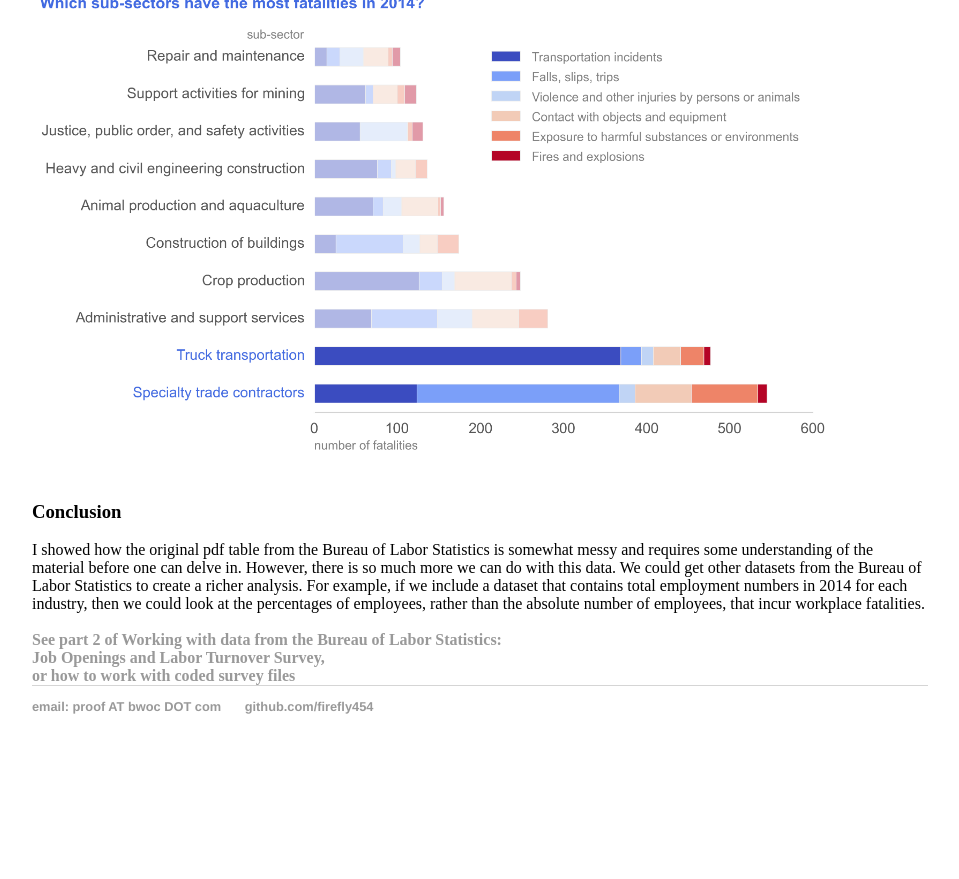
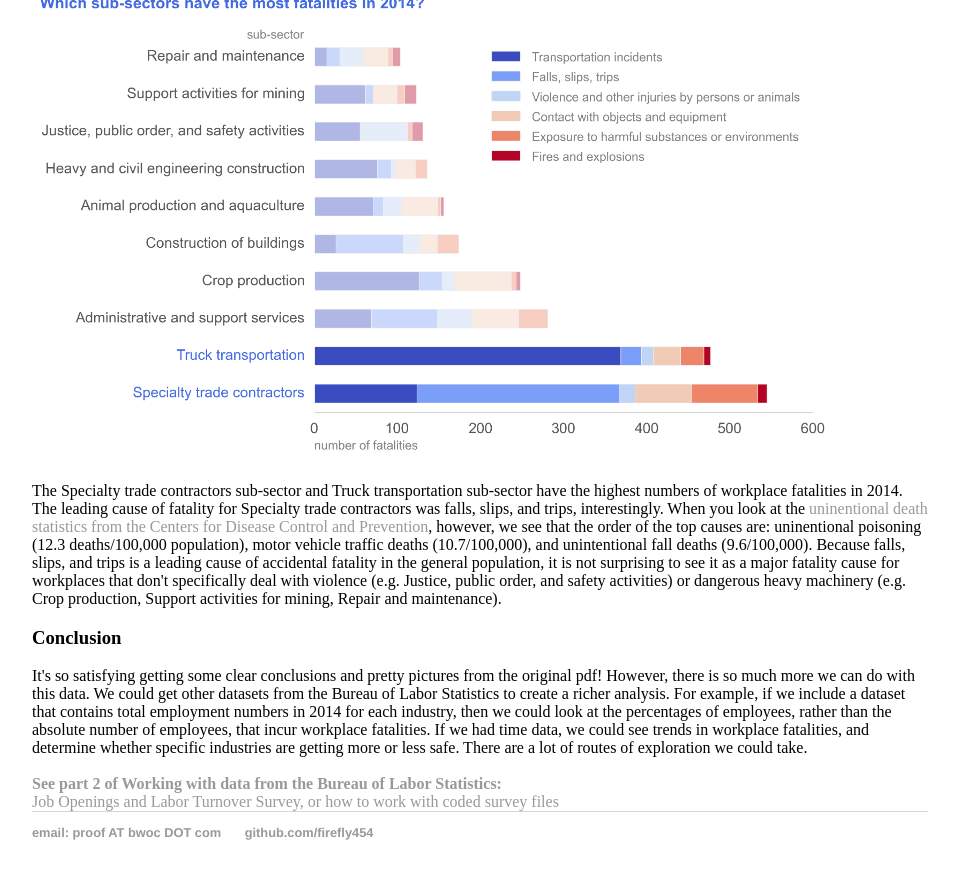
Before and after one commit to firefly454/firefly454.github.io, a Jekyll site: the page built from projects/bls.html, in a window 1280 px wide and 900 px high, scrolled down 5034 px. Shown: the top 879 px of the window, without its empty margins (160-1119 px from the left). Built offline with Jekyll 4.4.1, drawn with Linux system fonts in a browser that asks for light colours; before the commit the page ends 5808 px from its top, so only the background shows below that.

Commit message:
Update bls.html

```diff
--- a/projects/bls.html
+++ b/projects/bls.html
@@ -250,17 +250,27 @@ def create_df(array):
      The above figure shows that Transportation incidents are the leading cause of workplace fatalities. This is not so
      surprising, as transportation incidents are one of the leading causes of accidental deaths in the U.S. <br><br>
      <img src="bls_images/total_top102.png" alt="fatalities by category" width="800",height="600"><br><br>
+     The Specialty trade contractors sub-sector and Truck transportation sub-sector have the highest numbers of workplace
+     fatalities in 2014. The leading cause of fatality for Specialty trade contractors was falls, slips, and trips,
+     interestingly. When you look at the <a href="http://www.cdc.gov/nchs/fastats/accidental-injury.htm">
+     uninentional death statistics from the Centers for Disease Control and Prevention</a>, however, we see that the order of
+     the top causes are: uninentional poisoning (12.3 deaths/100,000 population), motor vehicle traffic deaths (10.7/100,000),
+     and unintentional fall deaths (9.6/100,000). Because falls, slips, and trips is a leading cause of accidental fatality
+     in the general population, it is not surprising to see it as a major fatality cause for workplaces that don't specifically
+     deal with violence (e.g. Justice, public order, and safety activities) or dangerous heavy machinery (e.g. Crop production,
+     Support activities for mining, Repair and maintenance).
+
 
      <h3>Conclusion</h3>
-     I showed how the original pdf table from the Bureau of Labor Statistics is somewhat
-     messy and requires some understanding of the material before one can delve in.
+     It's so satisfying getting some clear conclusions and pretty pictures from the original pdf!
      However, there is so much more we can do with this data. We could get other datasets from the
      Bureau of Labor Statistics to create a richer analysis. For example,
      if we include a dataset that contains total employment numbers in 2014 for each industry, then we could look at
      the percentages of employees, rather than the absolute number of employees, that
-     incur workplace fatalities.<br><br>
+     incur workplace fatalities. If we had time data, we could see trends in workplace fatalities, and determine
+     whether specific industries are getting more or less safe. There are a lot of routes of exploration we could take.<br><br>
 
-     <a href="/projects/bls2.html"><strong>See part 2 of Working with data from the Bureau of Labor Statistics:<br>
-     Job Openings and Labor Turnover Survey,<br>or how to work with coded survey files</strong></a>
+     <a href="/projects/bls2.html"><strong>See part 2 of Working with data from the Bureau of Labor Statistics:</strong><br>
+     Job Openings and Labor Turnover Survey, or how to work with coded survey files</a>
      </div>
 </div><!-- /.blurb -->
```
